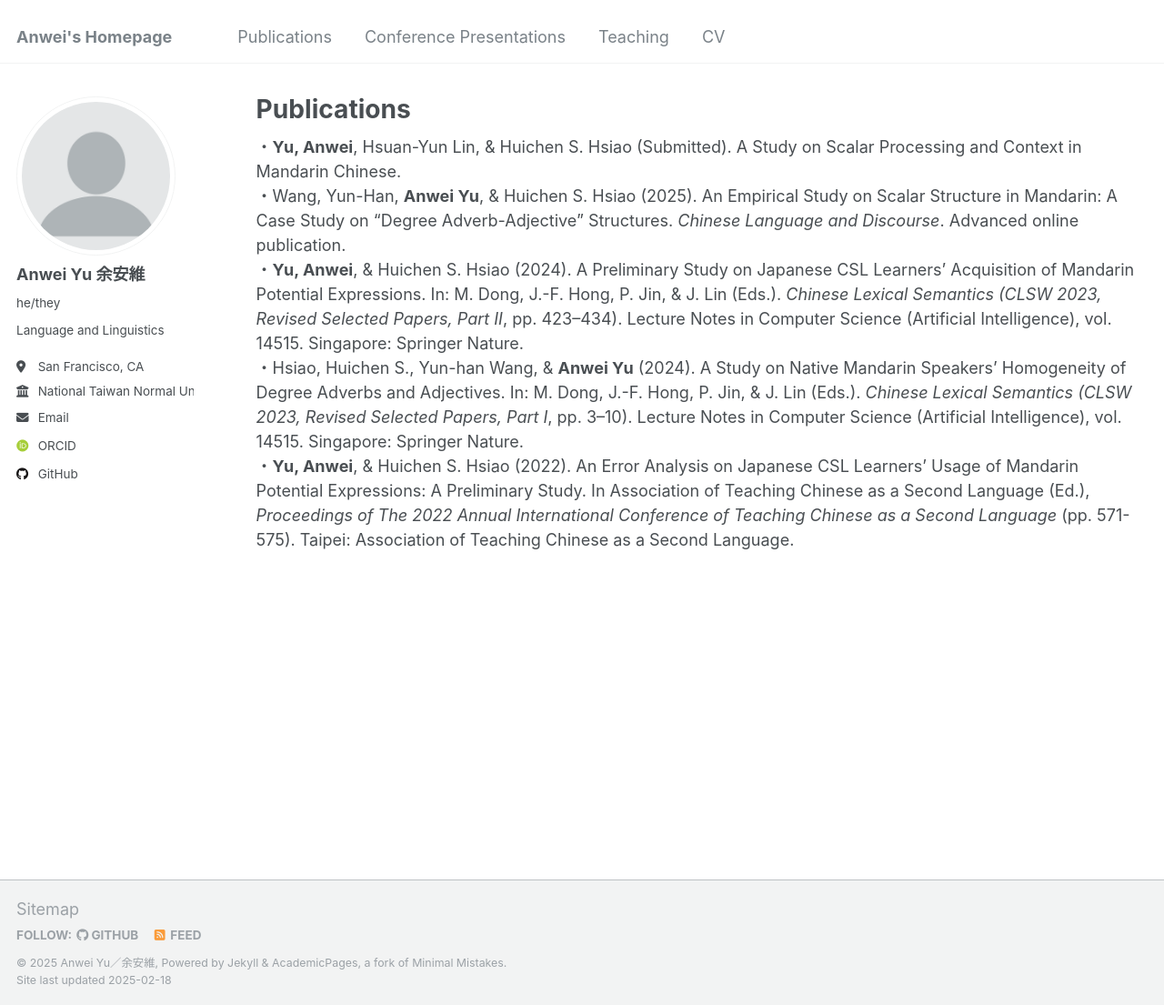
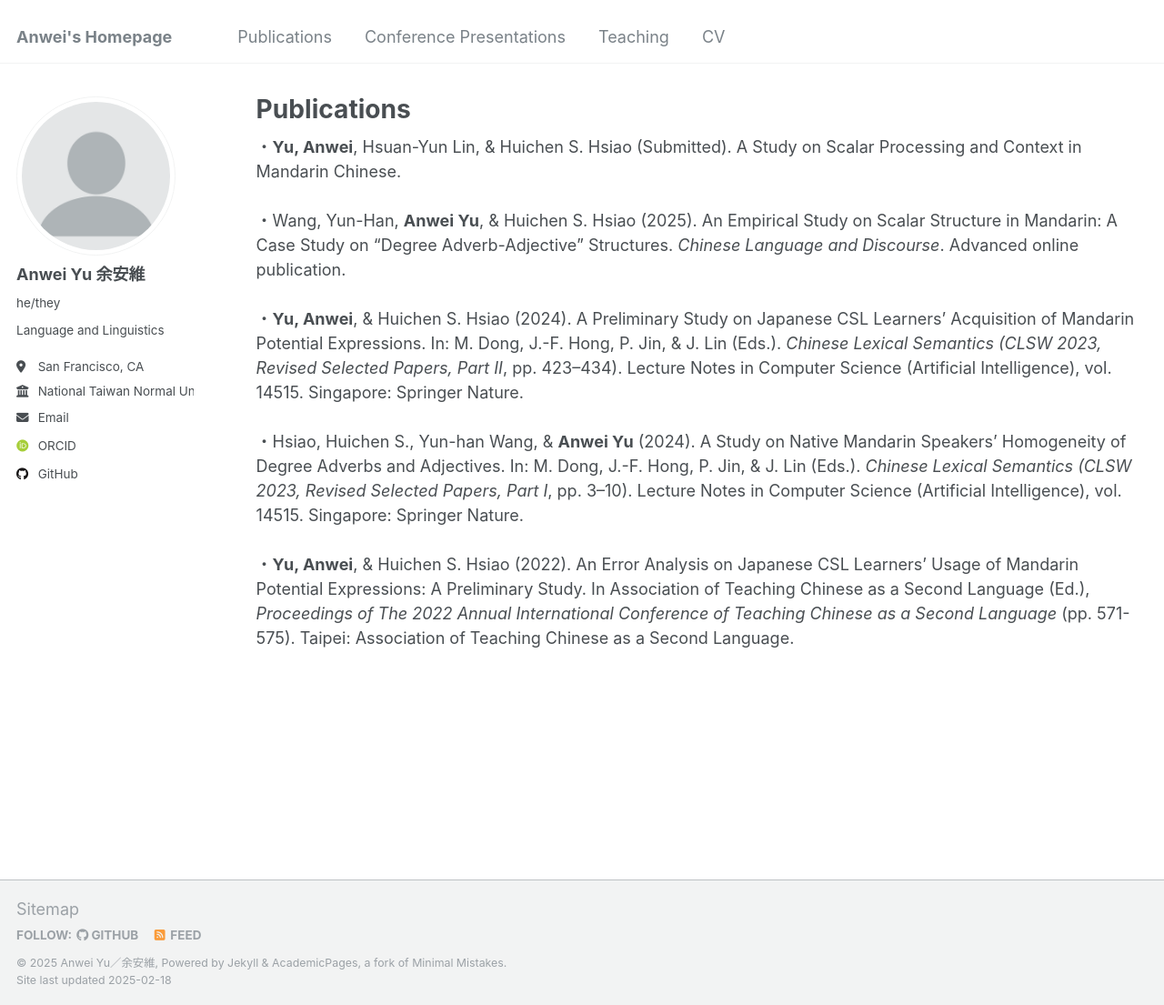
Before and after one commit to anweiyu/anweiyu.github.io, a Jekyll site: the page built from _pages/publications.html, in a window 1280 px wide and 1105 px high. Shown: the whole window at 91% size. Built offline with Jekyll 4.4.1, drawn with Linux system fonts in a browser that asks for light colours; some web fonts are replaced.

```diff
--- a/_pages/publications.html
+++ b/_pages/publications.html
@@ -4,8 +4,8 @@ title: "Publications"
 permalink: /publications/
 author_profile: true
 ---
-・<strong>Yu, Anwei</strong>, Hsuan-Yun Lin, & Huichen S. Hsiao (Submitted). A Study on Scalar Processing and Context in Mandarin Chinese.<br>
-・Wang, Yun-Han, <strong>Anwei Yu</strong>, & Huichen S. Hsiao (2025). An Empirical Study on Scalar Structure in Mandarin: A Case Study on “Degree Adverb-Adjective” Structures. <em>Chinese Language and Discourse</em>. Advanced online publication.<br>
-・<strong>Yu, Anwei</strong>, & Huichen S. Hsiao (2024). A Preliminary Study on Japanese CSL Learners’ Acquisition of Mandarin Potential Expressions. In: M. Dong, J.-F. Hong, P. Jin, & J. Lin (Eds.). <em>Chinese Lexical Semantics (CLSW 2023, Revised Selected Papers, Part II</em>, pp. 423–434). Lecture Notes in Computer Science (Artificial Intelligence), vol. 14515. Singapore: Springer Nature.<br>
-・Hsiao, Huichen S., Yun-han Wang, & <strong>Anwei Yu</strong> (2024). A Study on Native Mandarin Speakers’ Homogeneity of Degree Adverbs and Adjectives. In: M. Dong, J.-F. Hong, P. Jin, & J. Lin (Eds.). <em>Chinese Lexical Semantics (CLSW 2023, Revised Selected Papers, Part I</em>, pp. 3–10). Lecture Notes in Computer Science (Artificial Intelligence), vol. 14515. Singapore: Springer Nature.<br>
+・<strong>Yu, Anwei</strong>, Hsuan-Yun Lin, & Huichen S. Hsiao (Submitted). A Study on Scalar Processing and Context in Mandarin Chinese.<br><br>
+・Wang, Yun-Han, <strong>Anwei Yu</strong>, & Huichen S. Hsiao (2025). An Empirical Study on Scalar Structure in Mandarin: A Case Study on “Degree Adverb-Adjective” Structures. <em>Chinese Language and Discourse</em>. Advanced online publication.<br><br>
+・<strong>Yu, Anwei</strong>, & Huichen S. Hsiao (2024). A Preliminary Study on Japanese CSL Learners’ Acquisition of Mandarin Potential Expressions. In: M. Dong, J.-F. Hong, P. Jin, & J. Lin (Eds.). <em>Chinese Lexical Semantics (CLSW 2023, Revised Selected Papers, Part II</em>, pp. 423–434). Lecture Notes in Computer Science (Artificial Intelligence), vol. 14515. Singapore: Springer Nature.<br><br>
+・Hsiao, Huichen S., Yun-han Wang, & <strong>Anwei Yu</strong> (2024). A Study on Native Mandarin Speakers’ Homogeneity of Degree Adverbs and Adjectives. In: M. Dong, J.-F. Hong, P. Jin, & J. Lin (Eds.). <em>Chinese Lexical Semantics (CLSW 2023, Revised Selected Papers, Part I</em>, pp. 3–10). Lecture Notes in Computer Science (Artificial Intelligence), vol. 14515. Singapore: Springer Nature.<br><br>
 ・<strong>Yu, Anwei</strong>, & Huichen S. Hsiao (2022). An Error Analysis on Japanese CSL Learners’ Usage of Mandarin Potential Expressions: A Preliminary Study. In Association of Teaching Chinese as a Second Language (Ed.), <em>Proceedings of The 2022 Annual International Conference of Teaching Chinese as a Second Language</em> (pp. 571-575). Taipei: Association of Teaching Chinese as a Second Language.
```
